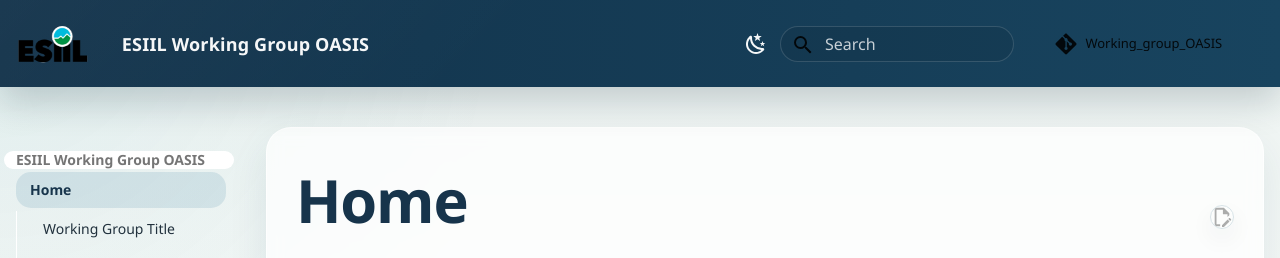
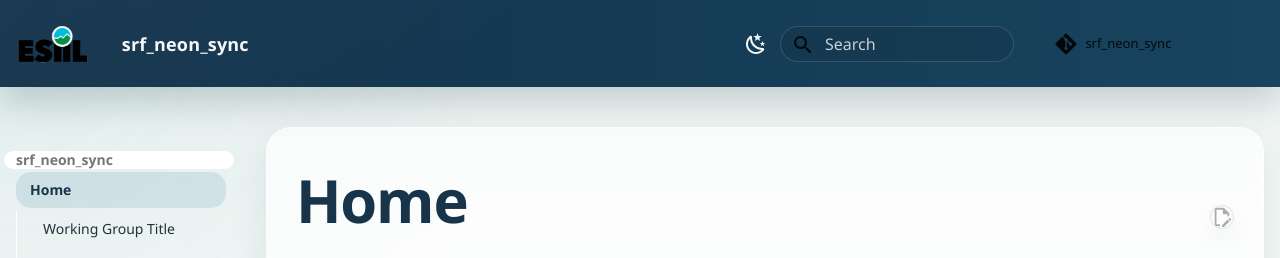
Before and after one commit to srfandworld/srf_neon_sync, an MkDocs documentation site: the page built from docs/index.md, in a window 1280 px wide. Shown: the top 258 px of the page. Built offline with MkDocs 1.6.1 and Material for MkDocs 9.7.7, drawn with Linux system fonts in a browser that asks for light colours; comment, search, counter and statistics services are not loaded.

Commit message:
Update mkdocs.yml

```diff
--- a/mkdocs.yml
+++ b/mkdocs.yml
@@ -1,11 +1,11 @@
-site_name: 'ESIIL Working Group OASIS'
+site_name: 'srf_neon_sync'
 site_description: 'Repository and website template for ESIIL working groups'
-site_author: Ty Tuff
-site_url: https://cu-esiil.github.io/Working_group_OASIS
+site_author: Rongfei Su
+site_url: https://srfandworld.github.io/srf_neon_sync/
 
 # Repository
-repo_name: Working_group_OASIS
-repo_url: https://github.com/CU-ESIIL/Working_group_OASIS
+repo_name: srf_neon_sync
+repo_url: https://srfandworld.github.io/srf_neon_sync/
 # The edit URI points MkDocs Material at the docs/ source so page edit links open in GitHub edit mode.
 edit_uri: edit/main/docs/
 # Copyright
```
